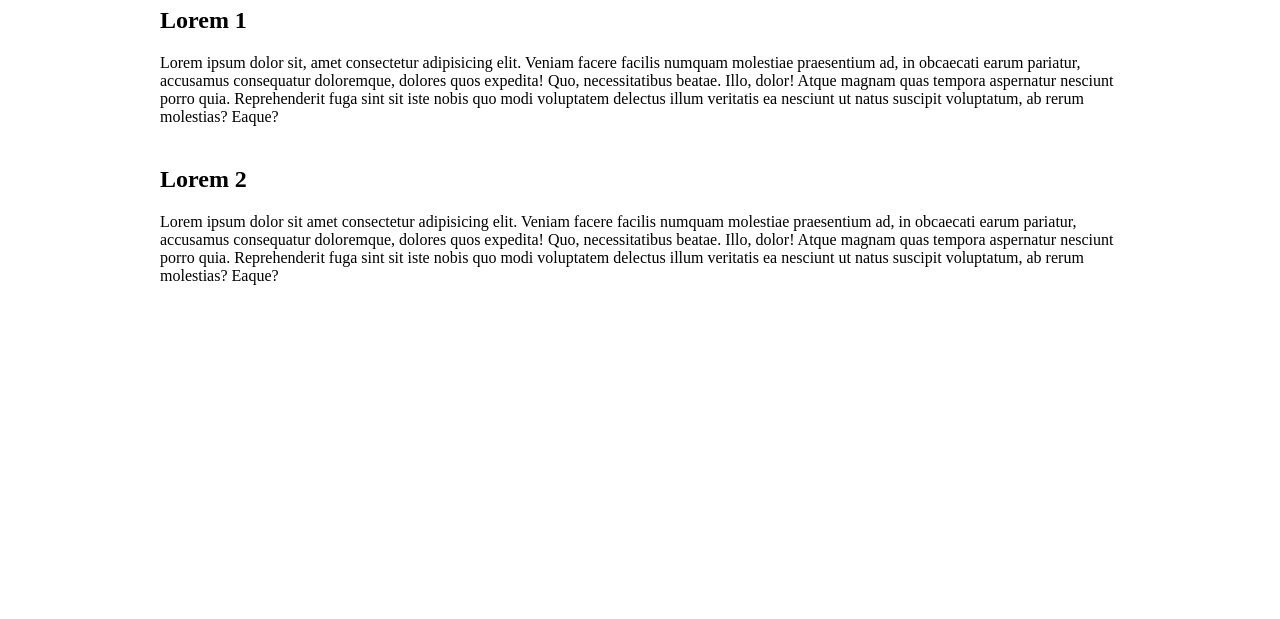
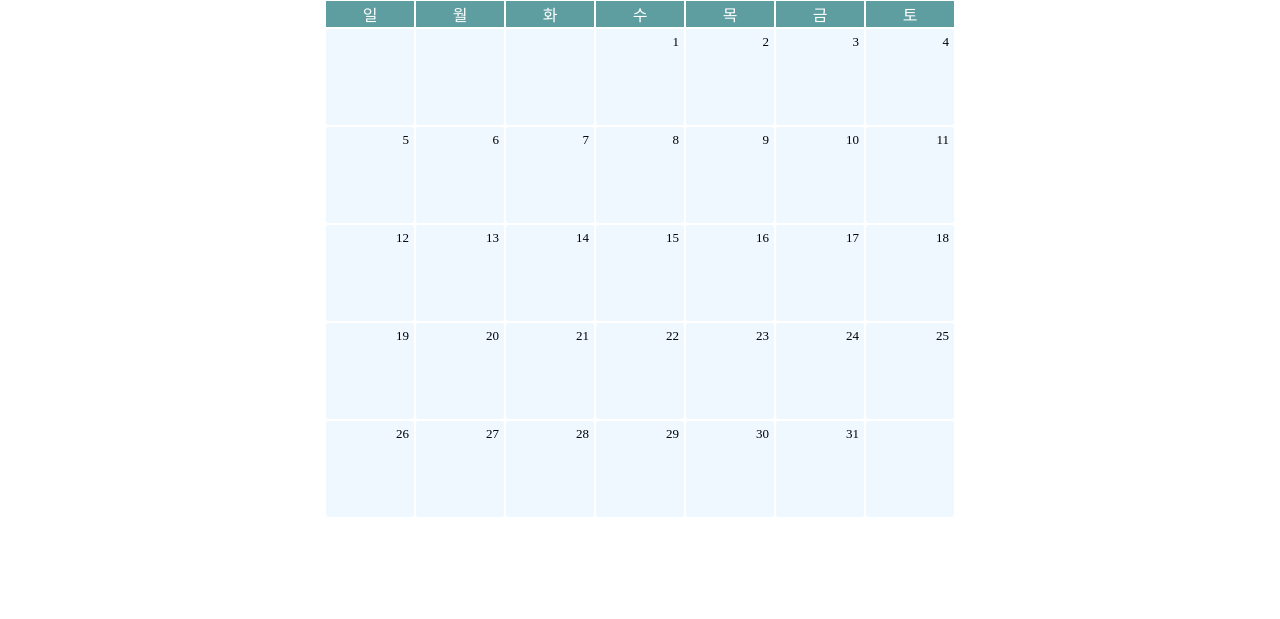
Before and after one commit to ntees/TIL, a plain HTML site: page html_practice/index.html in a window 1280 px wide. Shown: the part 391-1010 px from the top of the page. Before the commit the page ends 800 px from the top, so only its background shows below. Drawn offline with Linux system fonts and the light colour scheme.

Commit message:
HTML 수동 달력

```diff
--- a/html_practice/index.html
+++ b/html_practice/index.html
@@ -18,7 +18,7 @@
   </div>
 
   <div>
-    <img src="image.png" alt="로고" draggable="false" />
+    <!-- <img src="image.png" alt="로고" draggable="false" /> -->
     <hr />
     <span><i>Learn</i></span>
     <span>HTML</span>
@@ -27,25 +27,71 @@
   <hr />
 
   <div>
-    <h1>My Webpage</h1>
-    <!-- 영역 1 -->
-    <h2>Lorem 1</h2>
-    <p>Lorem ipsum dolor sit, amet consectetur adipisicing elit.
-      Veniam facere facilis numquam molestiae praesentium ad, in obcaecati earum pariatur,
-      accusamus consequatur doloremque, dolores quos expedita! Quo, necessitatibus beatae. Illo, dolor!
-      Atque magnam quas tempora aspernatur nesciunt porro quia. Reprehenderit fuga sint sit iste nobis quo modi
-      voluptatem delectus illum veritatis ea nesciunt ut natus suscipit voluptatum, ab rerum molestias? Eaque?
-    </p>
-  </div>
-  <!-- 영역 2 -->
-  <div>
-    <h2>Lorem 2</h2>
-    <p>Lorem ipsum dolor sit amet consectetur adipisicing elit.
-      Veniam facere facilis numquam molestiae praesentium ad, in obcaecati earum pariatur,
-      accusamus consequatur doloremque, dolores quos expedita! Quo, necessitatibus beatae. Illo, dolor!
-      Atque magnam quas tempora aspernatur nesciunt porro quia. Reprehenderit fuga sint sit iste nobis quo modi
-      voluptatem delectus illum veritatis ea nesciunt ut natus suscipit voluptatum, ab rerum molestias? Eaque?
-    </p>
+    <h2>노션 달력처럼 표 만들기</h2>
+    <p></p>
+    <table id="Cal-table">
+      <thead>
+        <tr>
+          <td colspan="7" style="background-color: #FFF; color: #000;">2025년 1월</td>
+        </tr>
+        <tr>
+          <td>일</td>
+          <td>월</td>
+          <td>화</td>
+          <td>수</td>
+          <td>목</td>
+          <td>금</td>
+          <td>토</td>
+        </tr>
+      </thead>
+      <tbody>
+        <tr>
+          <td></td>
+          <td></td>
+          <td></td>
+          <td>1</td>
+          <td>2</td>
+          <td>3</td>
+          <td>4</td>
+        </tr>
+        <tr>
+          <td>5</td>
+          <td>6</td>
+          <td>7</td>
+          <td>8</td>
+          <td>9</td>
+          <td>10</td>
+          <td>11</td>
+        </tr>
+        <tr>
+          <td>12</td>
+          <td>13</td>
+          <td>14</td>
+          <td>15</td>
+          <td>16</td>
+          <td>17</td>
+          <td>18</td>
+        </tr>
+        <tr>
+          <td>19</td>
+          <td>20</td>
+          <td>21</td>
+          <td>22</td>
+          <td>23</td>
+          <td>24</td>
+          <td>25</td>
+        </tr>
+        <tr>
+          <td>26</td>
+          <td>27</td>
+          <td>28</td>
+          <td>29</td>
+          <td>30</td>
+          <td>31</td>
+          <td></td>
+        </tr>
+      </tbody>
+    </table>
   </div>
 
   <style>
--- a/html_practice/style.css
+++ b/html_practice/style.css
@@ -1,5 +1,6 @@
 body {
   margin: 0 auto;
+  margin-bottom: 100px;
 }
 
 h1 {
@@ -11,3 +12,29 @@ body>div {
   margin-top: 40px;
   width: 960px;
 }
+
+#Cal-table {
+  /* background-color: gray; */
+  /* border-color: darkgray; */
+  text-align: center;
+  margin: 0 auto;
+  padding: 0;
+}
+
+#Cal-table thead>tr>td {
+  background-color: cadetblue;
+  color: white;
+  /* border: 1px solid darkgray;
+  border-collapse: collapse; */
+}
+
+#Cal-table tbody>tr>td {
+  width: 78px;
+  height: 86px;
+  padding: 5px;
+  border-radius: 2px;
+  background-color: aliceblue;
+  font-size: small;
+  text-align: right;
+  vertical-align: top;
+}
```
